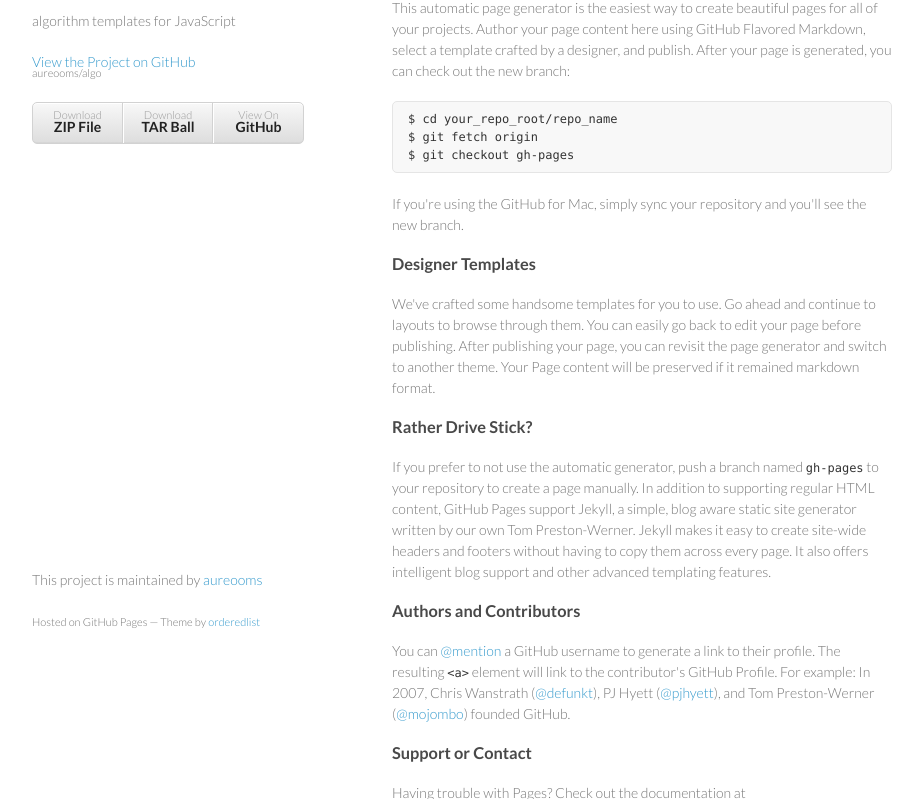
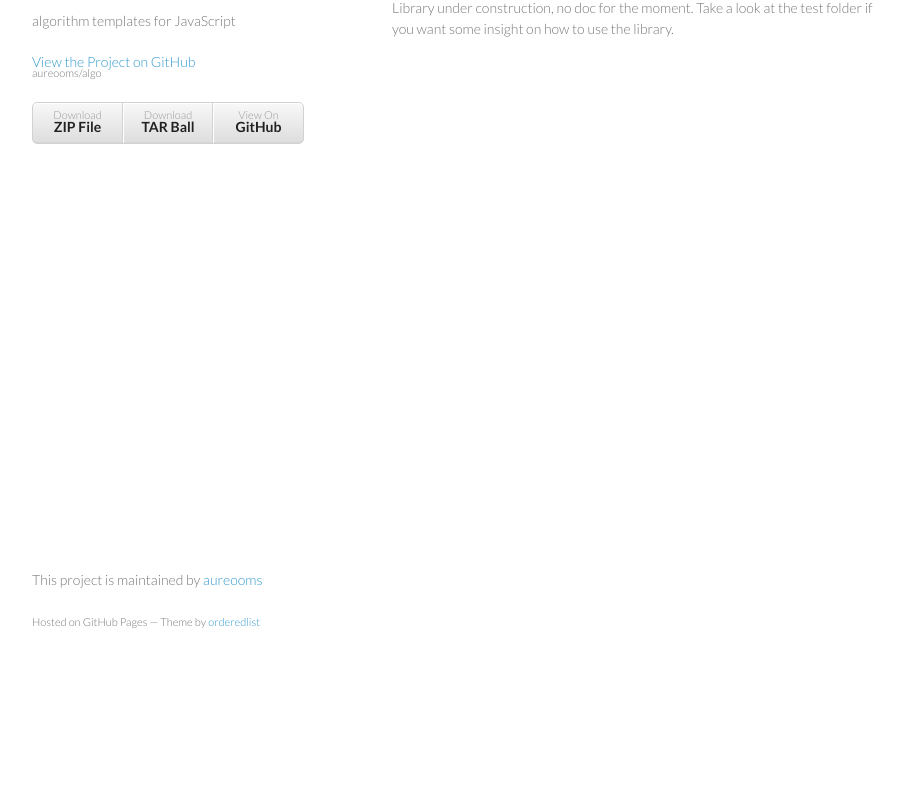
Before and after one commit to make-github-pseudonymous-again/js-data-structures, a plain HTML site: page index.html in a window 1280 px wide. Shown: the part 99-898 px from the top of the page, without its empty margins (178-1101 px from the left). After the commit the page ends 800 px from the top, so only its background shows below. Drawn offline with Linux system fonts and the light colour scheme.

```diff
--- a/index.html
+++ b/index.html
@@ -29,36 +29,9 @@
       </header>
       <section>
         <h3>
-<a name="welcome-to-github-pages" class="anchor" href="#welcome-to-github-pages"><span class="octicon octicon-link"></span></a>Welcome to GitHub Pages.</h3>
+<a name="welcome" class="anchor" href="#welcome"><span class="octicon octicon-link"></span></a>Welcome.</h3>
 
-<p>This automatic page generator is the easiest way to create beautiful pages for all of your projects. Author your page content here using GitHub Flavored Markdown, select a template crafted by a designer, and publish. After your page is generated, you can check out the new branch:</p>
-
-<pre><code>$ cd your_repo_root/repo_name
-$ git fetch origin
-$ git checkout gh-pages
-</code></pre>
-
-<p>If you're using the GitHub for Mac, simply sync your repository and you'll see the new branch.</p>
-
-<h3>
-<a name="designer-templates" class="anchor" href="#designer-templates"><span class="octicon octicon-link"></span></a>Designer Templates</h3>
-
-<p>We've crafted some handsome templates for you to use. Go ahead and continue to layouts to browse through them. You can easily go back to edit your page before publishing. After publishing your page, you can revisit the page generator and switch to another theme. Your Page content will be preserved if it remained markdown format.</p>
-
-<h3>
-<a name="rather-drive-stick" class="anchor" href="#rather-drive-stick"><span class="octicon octicon-link"></span></a>Rather Drive Stick?</h3>
-
-<p>If you prefer to not use the automatic generator, push a branch named <code>gh-pages</code> to your repository to create a page manually. In addition to supporting regular HTML content, GitHub Pages support Jekyll, a simple, blog aware static site generator written by our own Tom Preston-Werner. Jekyll makes it easy to create site-wide headers and footers without having to copy them across every page. It also offers intelligent blog support and other advanced templating features.</p>
-
-<h3>
-<a name="authors-and-contributors" class="anchor" href="#authors-and-contributors"><span class="octicon octicon-link"></span></a>Authors and Contributors</h3>
-
-<p>You can <a href="https://github.com/blog/821" class="user-mention">@mention</a> a GitHub username to generate a link to their profile. The resulting <code>&lt;a&gt;</code> element will link to the contributor's GitHub Profile. For example: In 2007, Chris Wanstrath (<a href="https://github.com/defunkt" class="user-mention">@defunkt</a>), PJ Hyett (<a href="https://github.com/pjhyett" class="user-mention">@pjhyett</a>), and Tom Preston-Werner (<a href="https://github.com/mojombo" class="user-mention">@mojombo</a>) founded GitHub.</p>
-
-<h3>
-<a name="support-or-contact" class="anchor" href="#support-or-contact"><span class="octicon octicon-link"></span></a>Support or Contact</h3>
-
-<p>Having trouble with Pages? Check out the documentation at <a href="http://help.github.com/pages">http://help.github.com/pages</a> or contact <a href="mailto:support@github.com">support@github.com</a> and we’ll help you sort it out.</p>
+<p>Library under construction, no doc for the moment. Take a look at the test folder if you want some insight on how to use the library.</p>
       </section>
       <footer>
         <p>This project is maintained by <a href="https://github.com/aureooms">aureooms</a></p>
```
Also changed, not shown: params.json (+1 -1 lines).
